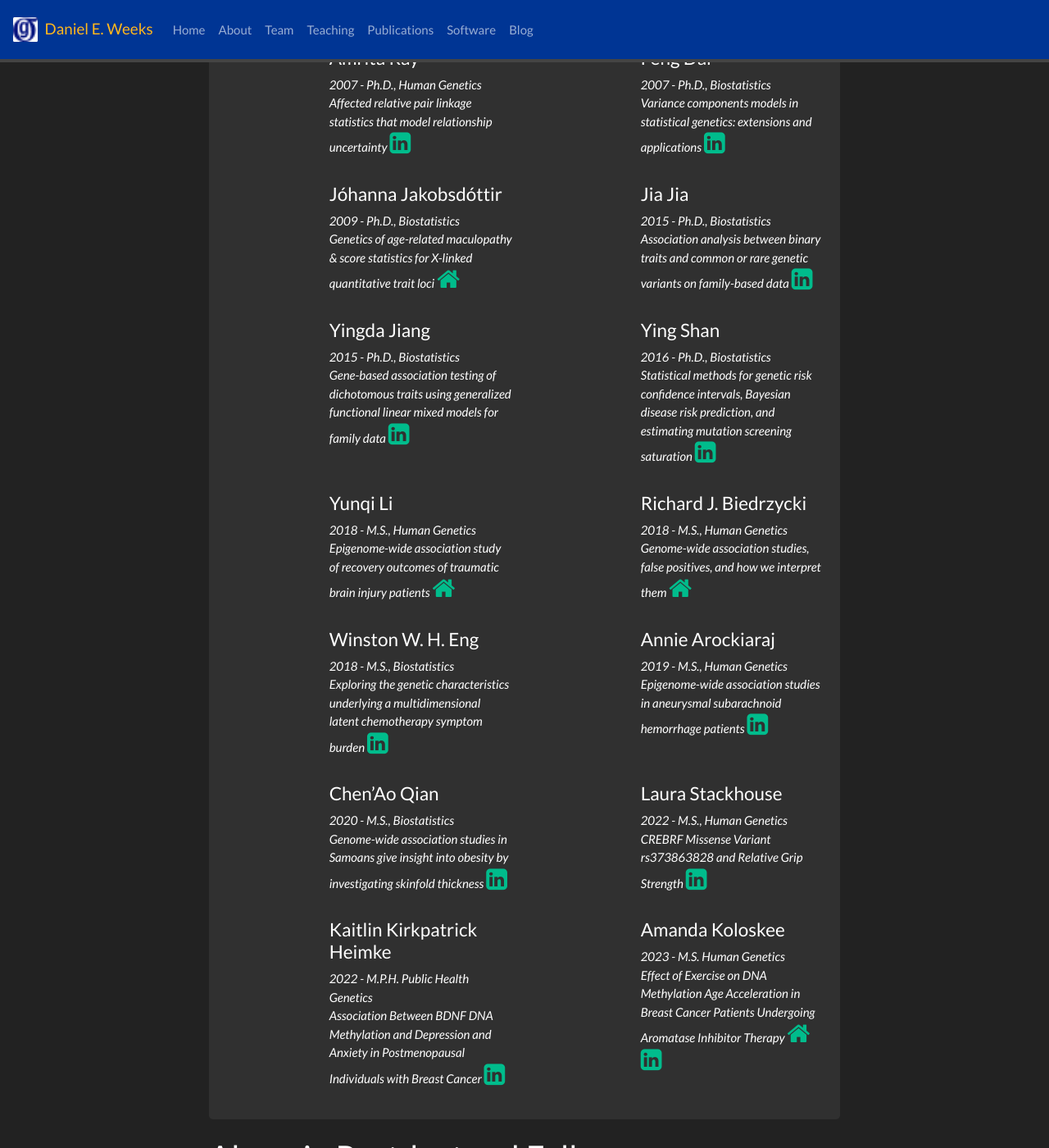
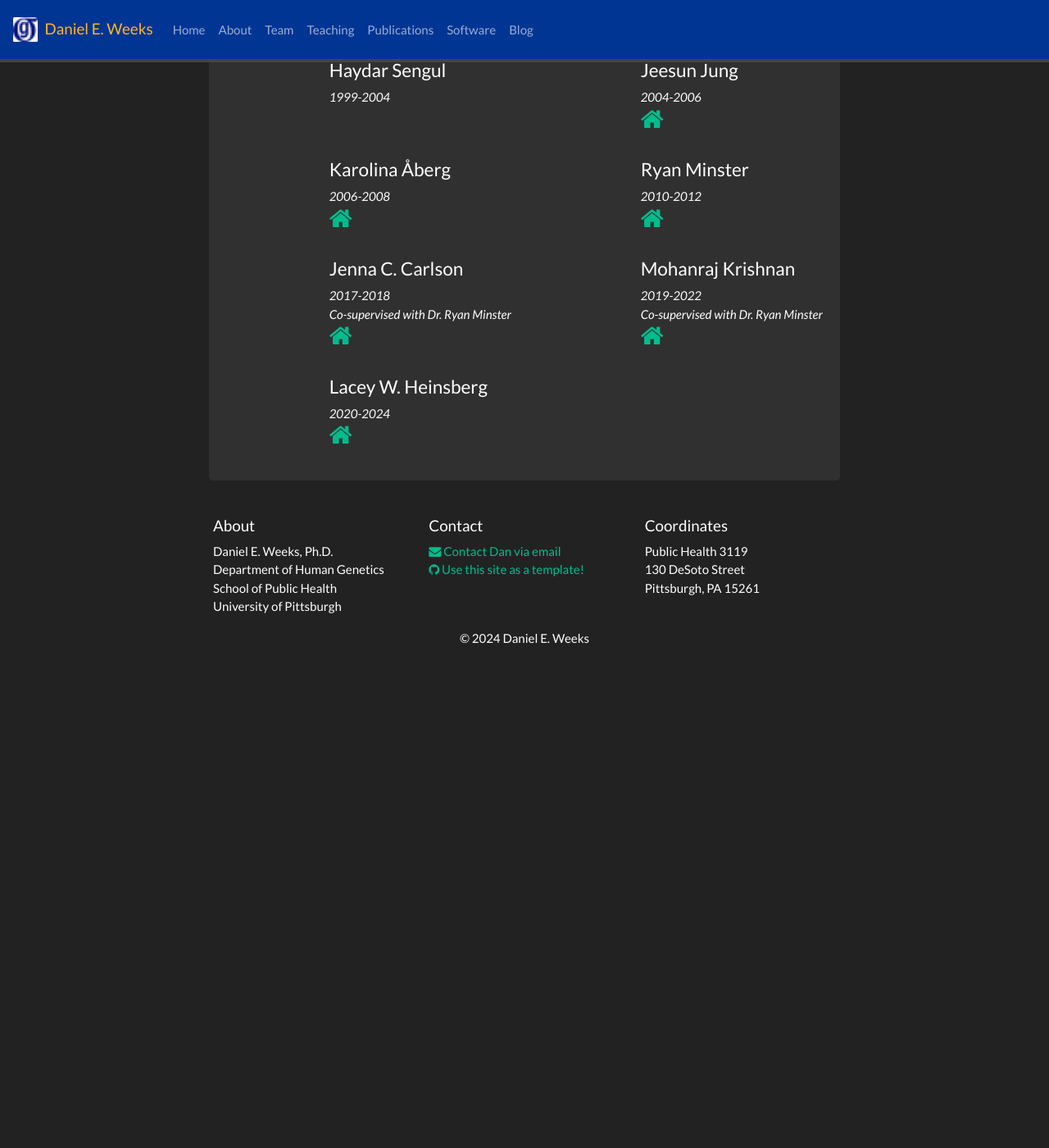
Before and after one commit to Lspor/Lauren_Spor, a Jekyll site: the page built from _pages/team.md, in a window 1280 px wide and 1400 px high, scrolled down 951 px. Shown: the whole window at 82% size. Built offline with Jekyll 4.4.1, drawn with Linux system fonts in a browser that asks for light colours; nearby versions of some CDN libraries; a style sheet for code colours, icons or effects is not loaded; after the commit the page ends 1756 px from its top, so only the background shows below that; some of the changed text lies outside the part shown.

Commit message:
remove alumni

```diff
--- a/_data/alumni.yml
+++ b/_data/alumni.yml
@@ -1,109 +1,5 @@
-- name: Deborah L. Brown
+#- name:
 # photo: file-person-fill.png
-  duration: 1994 - M.S., Human Genetics
-  info: Strategies for genomic searching using the affected pedigree member method of linkage analysis
+#  duration: year - degree, department
+#  info: dissertation
 # email: exampleemail@gmail.com
-
-- name: Sean Davis
-# photo: file-person-fill.png
-  duration: 1997 - Ph.D., Human Genetics
-  info: Nonparametric Statistics in Linkage Analysis
-  website: https://seandavi.github.io/
-  linkedin: https://www.linkedin.com/in/seandavi/
-
-- name: Hui-Ju Tsai
-# photo: file-person-fill.png
-  duration: 2004 - Ph.D., Human Genetics
-  info: Comparison of methods incorporating covariates into affected sib pair linkage analysis
-  website: https://ph.nhri.edu.tw/format2/hjtsai20220812/
-
-- name: Feng Dai
-# photo: file-person-fill.png
-  duration: 2004 - M.S., Biostatistics
-  info: Imprinting in variance components-based linkage analysis
-  linkedin: https://www.linkedin.com/in/feng-d-8678a71a/
-
-- name: Amrita Ray
-# photo: file-person-fill.png
-  duration: 2007 - Ph.D., Human Genetics
-  info: Affected relative pair linkage statistics that model relationship uncertainty
-  linkedin: https://www.linkedin.com/in/amritarayin/
-
-- name: Feng Dai
-# photo: file-person-fill.png
-  duration: 2007 - Ph.D., Biostatistics
-  info: "Variance components models in statistical genetics: extensions and applications"
-  linkedin: https://www.linkedin.com/in/feng-d-8678a71a/
-
-- name: Jóhanna Jakobsdóttir
-# photo: file-person-fill.png
-  duration: 2009 - Ph.D., Biostatistics
-  info: Genetics of age-related maculopathy & score statistics for X-linked quantitative trait loci
-  website: https://english.hi.is/staff/johannaj
-
-- name: Jia Jia
-# photo: file-person-fill.png
-  duration: 2015 - Ph.D., Biostatistics
-  info: Association analysis between binary traits and common or rare genetic variants on family-based data
-  linkedin: https://www.linkedin.com/in/jia-j-6018ab25/
-
-- name: Yingda Jiang
-# photo: file-person-fill.png
-  duration: 2015 - Ph.D., Biostatistics
-  info: Gene-based association testing of dichotomous traits using generalized functional linear mixed models for family data
-  linkedin: https://www.linkedin.com/in/yingda-jiang/
-
-- name: Ying Shan
-# photo: file-person-fill.png
-  duration: 2016 - Ph.D., Biostatistics
-  info: Statistical methods for genetic risk confidence intervals, Bayesian disease risk prediction, and estimating mutation screening saturation
-  linkedin: https://www.linkedin.com/in/ying-shan-41671656/
-
-- name: Yunqi Li
-# photo: file-person-fill.png
-  duration: 2018 - M.S., Human Genetics
-  info: Epigenome-wide association study of recovery outcomes of traumatic brain injury patients
-  website: https://profiles.sc-ctsi.org/yunqi.li
-
-- name: Richard J. Biedrzycki
-# photo: file-person-fill.png
-  duration: 2018 - M.S., Human Genetics
-  info:  Genome-wide association studies, false positives, and how we interpret them
-  website: https://koldamovalefterovlab.pitt.edu/rich.html
-
-- name: Winston W. H. Eng
-# photo: file-person-fill.png
-  duration: 2018 - M.S., Biostatistics
-  info: Exploring the genetic characteristics underlying a multidimensional latent chemotherapy symptom burden
-  linkedin: https://www.linkedin.com/in/winstoneng/
-
-- name: Annie Arockiaraj
-# photo: file-person-fill.png
-  duration: 2019 - M.S., Human Genetics
-  info:  Epigenome-wide association studies in aneurysmal subarachnoid hemorrhage patients
-  linkedin: https://www.linkedin.com/in/anniearockiaraj/
-
-- name: Chen’Ao Qian
-# photo: file-person-fill.png
-  duration: 2020 - M.S., Biostatistics
-  info: Genome-wide association studies in Samoans give insight into obesity by investigating skinfold thickness
-  linkedin: https://www.linkedin.com/in/chenao-q-88b438148/
-
-- name: Laura Stackhouse
-# photo: file-person-fill.png
-  duration: 2022 - M.S., Human Genetics
-  info: CREBRF Missense Variant rs373863828 and Relative Grip Strength
-  linkedin: https://www.linkedin.com/in/laura-stackhouse-102507146/
-
-- name: Kaitlin Kirkpatrick Heimke
-# photo: file-person-fill.png
-  duration: 2022 - M.P.H. Public Health Genetics
-  info:  Association Between BDNF DNA Methylation and Depression and Anxiety in Postmenopausal Individuals with Breast Cancer
-  linkedin: https://www.linkedin.com/in/kaitlin-kirkpatrick-97a07a100/
-
-- name: Amanda Koloskee
-# photo: file-person-fill.png
-  duration: 2023 - M.S. Human Genetics
-  info: Effect of Exercise on DNA Methylation Age Acceleration in Breast Cancer Patients Undergoing Aromatase Inhibitor Therapy
-  website: https://www.theleslielab.org/people
-  linkedin: https://www.linkedin.com/in/amanda-koloskee-142444180/
```
